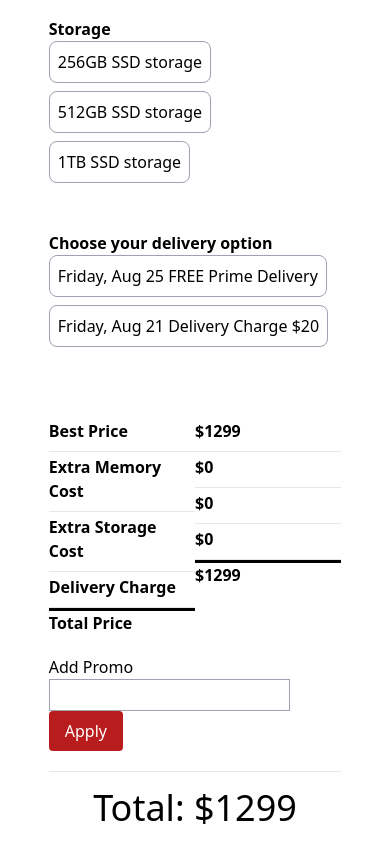
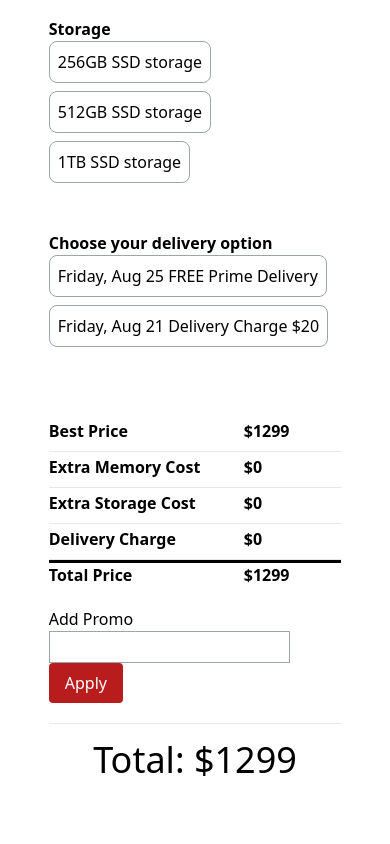
Before and after one commit to Feroj7/mac-book-dom, a plain HTML site: page index.html in a window 390 px wide. Shown: the part 799-1643 px from the top of the page. After the commit the page ends 1595 px from the top, so only its background shows below. Drawn offline with nearby package versions, Linux system fonts and the light colour scheme.

Commit message:
responsive and comment added in js

```diff
--- a/index.html
+++ b/index.html
@@ -64,8 +64,8 @@
                     </div>
 
                     <!-- pricing area -->
-                    <div class="grid grid-cols-2 mt-16">
-                        <div>
+                    <div class="grid grid-cols-3 mt-16">
+                        <div class="col-span-2">
                             <h1 class="font-bold mb-2">Best Price</h1>
                             <hr class="h-1">
                             <h1 class="font-bold mb-2">Extra Memory Cost</h1>
@@ -87,14 +87,13 @@
                             <hr class="h-1 bg-black">
                             <h1 class="font-bold">$<span id="total-price">1299</span></h1>
                         </div>
-
+                    </div>
                     <!-- promocode area -->
                     <div class="my-5">
                         <h1>Add Promo</h1>
                         <input type="text" name="" id="input-field" class="h-8 border border-gray-400 pl-2">
                         <button class="bg-red-700 py-2 px-4 text-white rounded"
                             onclick="applyPromoCode()">Apply</button>
-                        </div>
                     </div>
                 </div>
                 <!-- description area end-->
--- a/js/app.js
+++ b/js/app.js
@@ -32,7 +32,7 @@ storageButton3.addEventListener('click', function(){
     calculateTotal();
 })
 
-//delivery button even handler and delivery cost update
+//delivery button event handler and delivery cost update
 const deliveryButton1 = document.getElementById('delivery-btn1');
 deliveryButton1.addEventListener('click', function(){
     const deliveryPrice = document.getElementById('delivery-price');
@@ -52,8 +52,9 @@ function calculateTotal(){
     const memoryPrice = document.getElementById('memory-price').innerText;
     const storagePrice = document.getElementById('storage-price').innerText;
     const deliveryCharge = document.getElementById('delivery-price').innerText;
+    //calculate total cost
     const totalCost = parseInt(bestPrice) + parseInt(memoryPrice) + parseInt(storagePrice) + parseInt(deliveryCharge);
-
+    //update in UI
     const totalPrice = document.getElementById('total-price');
     totalPrice.innerText = totalCost;
     const grandTotal = document.getElementById('grand-total');
@@ -68,5 +69,6 @@ function applyPromoCode(){
     if(inputField.value == 'stevekaku'){
         grandTotal.innerText = totalPrice.innerText - parseFloat(totalPrice.innerText * (20/100));
     }
+    //clear promo input field
     inputField.value = '';
 }
```
Lines whose indentation alone changed are shown as unchanged.
